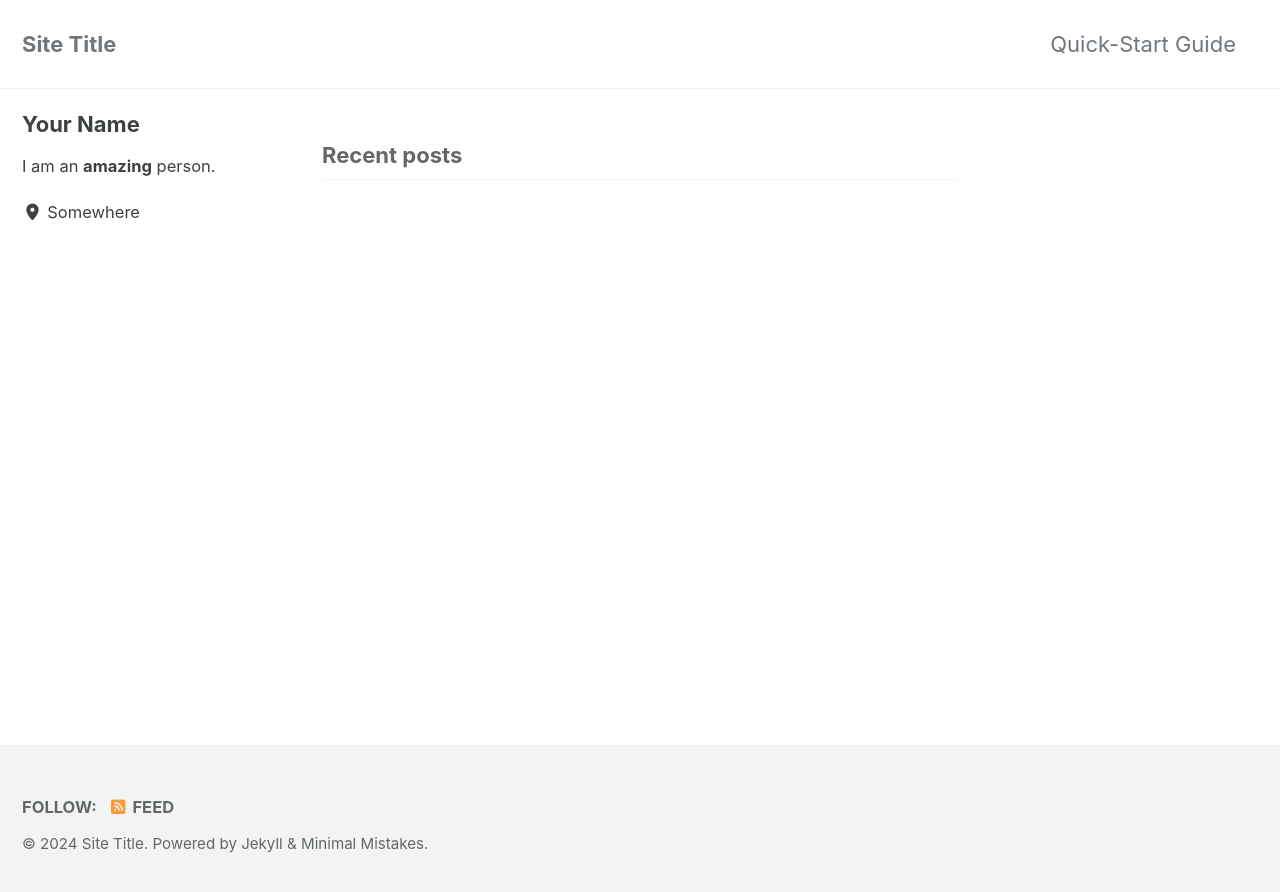
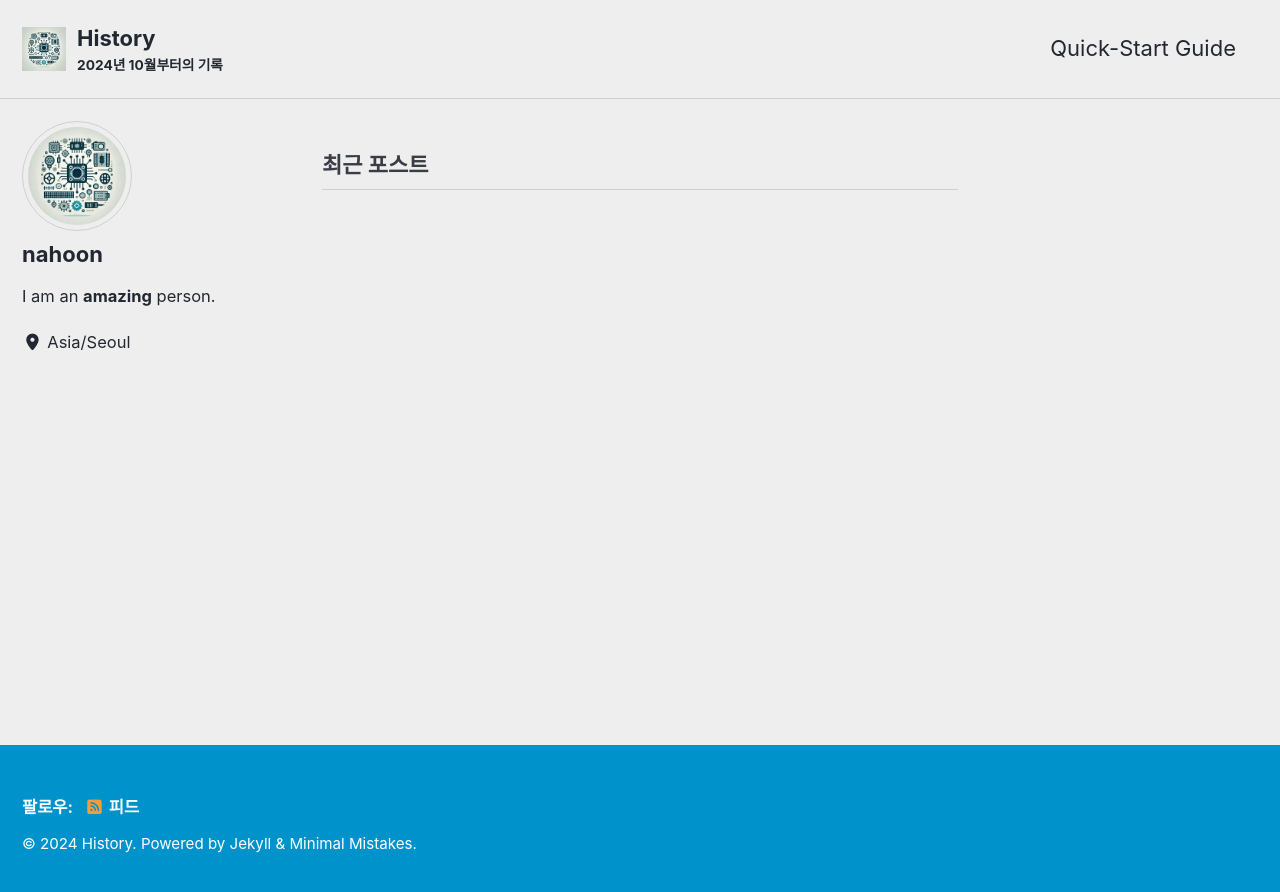
Before and after one commit to nahoon/nahoon.github.io, a Jekyll site: the page built from index.html, in a window 1280 px wide. Shown: the top 892 px of the page. Built offline with Jekyll 4.4.1, drawn with Linux system fonts in a browser that asks for light colours; cached includes are drawn as plain includes; the list of posts is cut into pages by our own code.

Commit message:
[Config] Update blog settings
Summary:
- icon resource 추가
- local에서 블로그 확인 가능하도록 Gemfile 수정
- _config.yml 파일 수정

Details:
- icon resource 추가
  - assets 하위폴더로 images 폴더 추가
    - embedded_symbol_design.jpg, embedded_symbol_icon_88x88.jpg 추가
- local에서 블로그 확인 가능하도록 Gemfile 수정
  - server 정상 구동되도록 항목 추가
- _config.yml 파일 수정
  - skin
  - locale
  - title
  - subtitle
  - name
  - url
  - logo
  - lang
  - location
  - avatar

Notes:
  - icon resource 추가
  - chatGPT로 이미지 생성

```diff
--- a/_config.yml
+++ b/_config.yml
@@ -12,21 +12,21 @@
 
 # theme                  : "minimal-mistakes-jekyll"
 # remote_theme           : "mmistakes/minimal-mistakes"
-minimal_mistakes_skin    : "default" # "air", "aqua", "contrast", "dark", "dirt", "neon", "mint", "plum", "sunrise"
+minimal_mistakes_skin    : "air" # "air", "aqua", "contrast", "dark", "dirt", "neon", "mint", "plum", "sunrise"
 
 # Site Settings
-locale                   : "en-US"
+locale                   : "ko"
 rtl                      : # true, false (default) # turns direction of the page into right to left for RTL languages
-title                    : "Site Title"
+title                    : "History"
 title_separator          : "-"
-subtitle                 : # site tagline that appears below site title in masthead
-name                     : "Your Name"
-description              : "An amazing website."
-url                      : # the base hostname & protocol for your site e.g. "https://mmistakes.github.io"
+subtitle                 : "2024년 10월부터의 기록"
+name                     : "samelcd"
+description              : # TBD
+url                      : "https://nahoon.github.io"
 baseurl                  : # the subpath of your site, e.g. "/blog"
 repository               : # GitHub username/repo-name e.g. "mmistakes/minimal-mistakes"
 teaser                   : # path of fallback teaser image, e.g. "/assets/images/500x300.png"
-logo                     : # path of logo image to display in the masthead, e.g. "/assets/images/88x88.png"
+logo                     : /assets/images/embedded_symbol_icon_88x88.jpg
 masthead_title           : # overrides the website title displayed in the masthead, use " " for no title
 breadcrumbs              : # true, false (default)
 words_per_minute         : 200
@@ -57,7 +57,7 @@ comments:
     strict               : # 1 for enabled, 0 for disabled (default)
     input_position       : # "top", "bottom" # The comment input box will be placed above or below the comments
     emit_metadata        : # 1 for enabled, 0 for disabled (default) # https://github.com/giscus/giscus/blob/main/ADVANCED-USAGE.md#imetadatamessage
-    lang                 : # "en" (default)
+    lang                 : "ko"
     lazy                 : # true, false # Loading of the comments will be deferred until the user scrolls near the comments container.
   staticman:
     branch               : # "master"
@@ -113,10 +113,10 @@ analytics:
 
 # Site Author
 author:
-  name             : "Your Name"
-  avatar           : # path of avatar image, e.g. "/assets/images/bio-photo.jpg"
+  name             : "nahoon"
+  avatar           : "/assets/images/embedded_symbol_design.jpg"
   bio              : "I am an **amazing** person."
-  location         : "Somewhere"
+  location         : "Asia/Seoul"
   email            :
   links:
     - label: "Email"
@@ -227,7 +227,7 @@ sass:
 
 # Outputting
 permalink: /:categories/:title/
-timezone: # https://en.wikipedia.org/wiki/List_of_tz_database_time_zones
+timezone: "Asia/Seoul"
 
 
 # Pagination with jekyll-paginate
```
Also changed, not shown: Gemfile (+7 -1 lines), assets/images/embedded_symbol_design.jpg (added), assets/images/embedded_symbol_icon_88x88.jpg (added).
